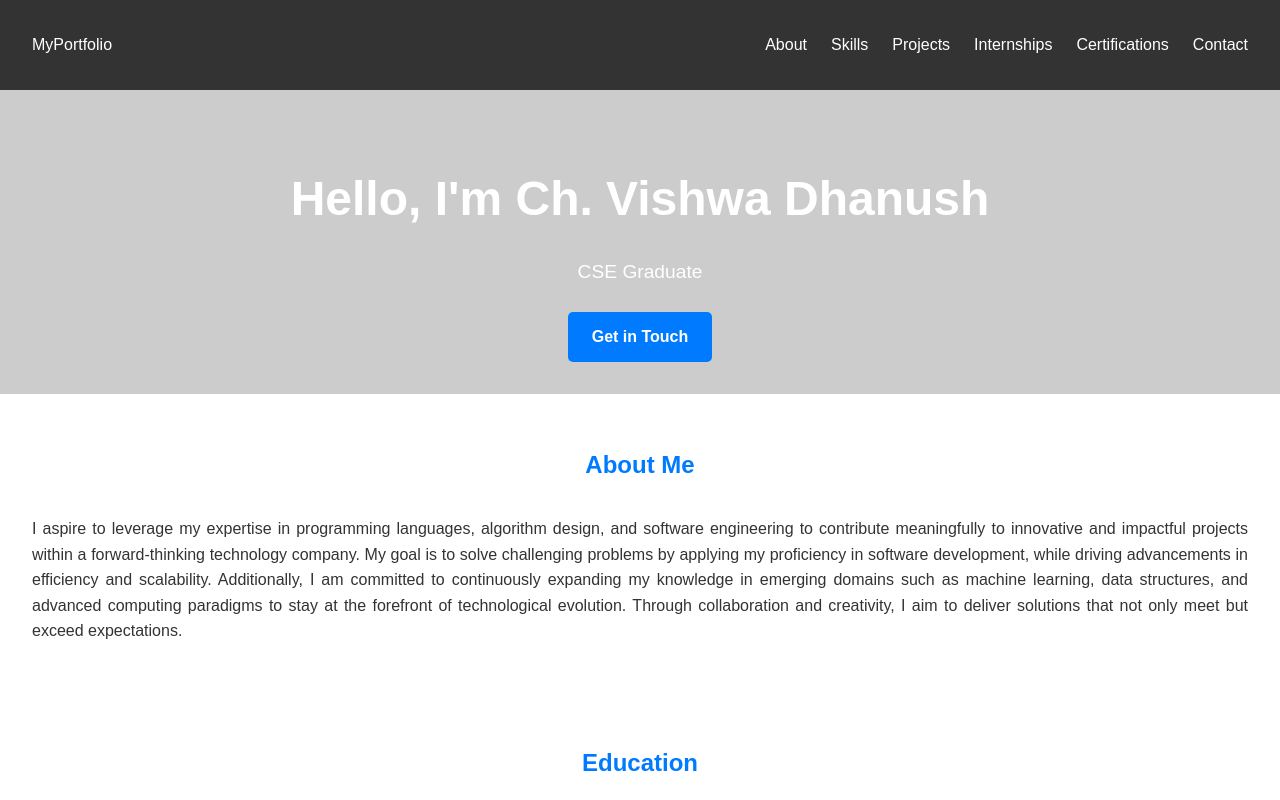
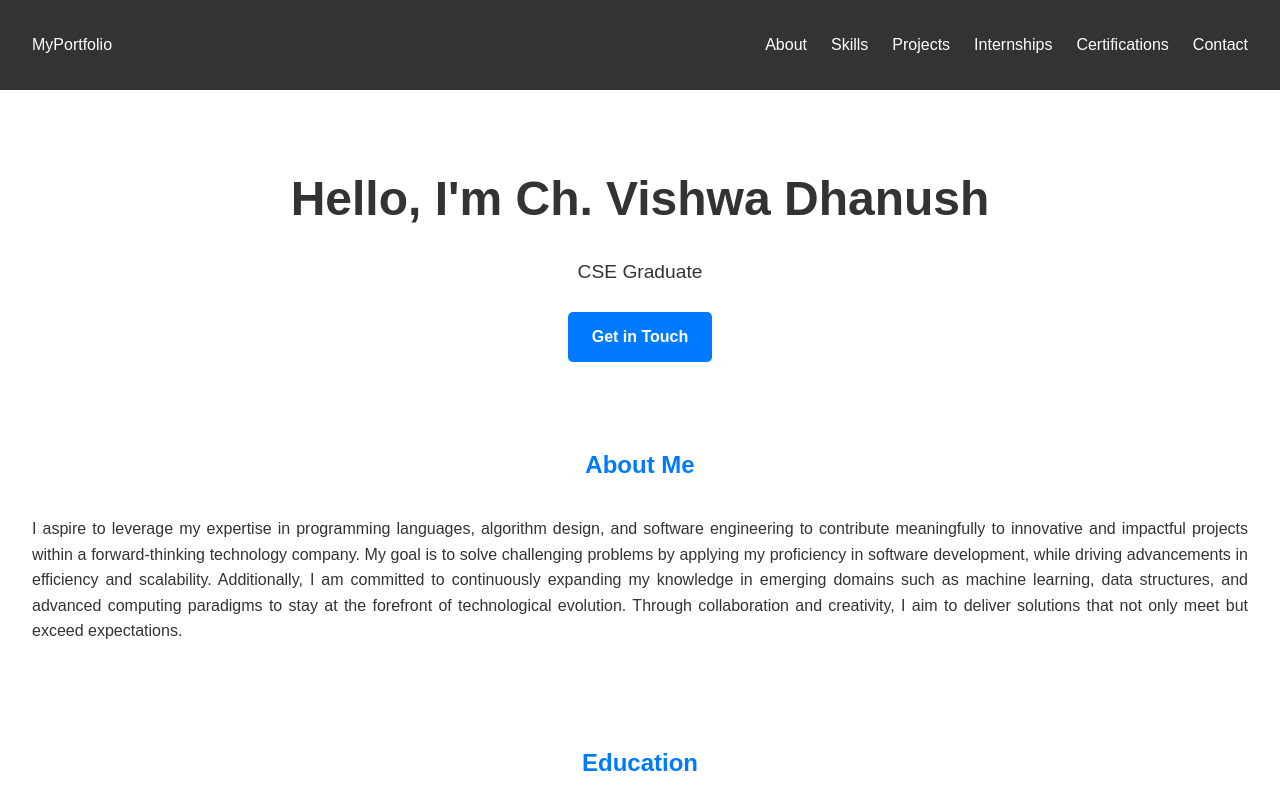
Before and after one commit to vishwa2103/portfolio, a plain HTML site: page index.html in a window 1280 px wide. Shown: the top 800 px of the page. Drawn offline with Linux system fonts and the light colour scheme; placeholder pictures from the web are drawn by us.

Commit message:
Update styles.css

```diff
--- a/styles.css
+++ b/styles.css
@@ -37,9 +37,7 @@ header {
 
 /* Hero Section */
 #hero {
-    background: url('https://via.placeholder.com/1920x1080');
-    color: #fff;
-    display: flex;
+
     justify-content: center;
     align-items: center;
     text-align: center;
```
